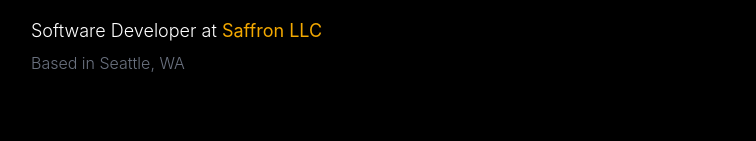
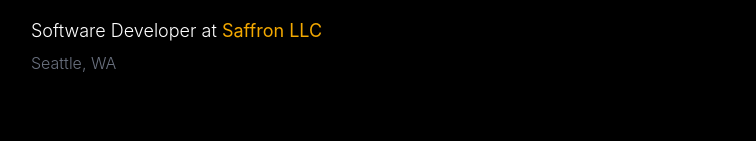
Before and after one commit to mishraprajwal/portfolio, a React (Vite) app: page / in a window 1280 px wide. Shown: the part 462-603 px from the top of the page, without its empty margins (65-821 px from the left). Built offline with nearby package versions, Linux system fonts and the light colour scheme.

Commit message:
hero text changes

```diff
--- a/src/components/Hero.jsx
+++ b/src/components/Hero.jsx
@@ -111,7 +111,7 @@
             </span>
           </p>
           <p className="text-xs sm:text-sm md:text-base font-light text-gray-500 mt-1.5">
-            Based in Seattle, WA
+            Seattle, WA
           </p>
         </div>
       </div>
```
